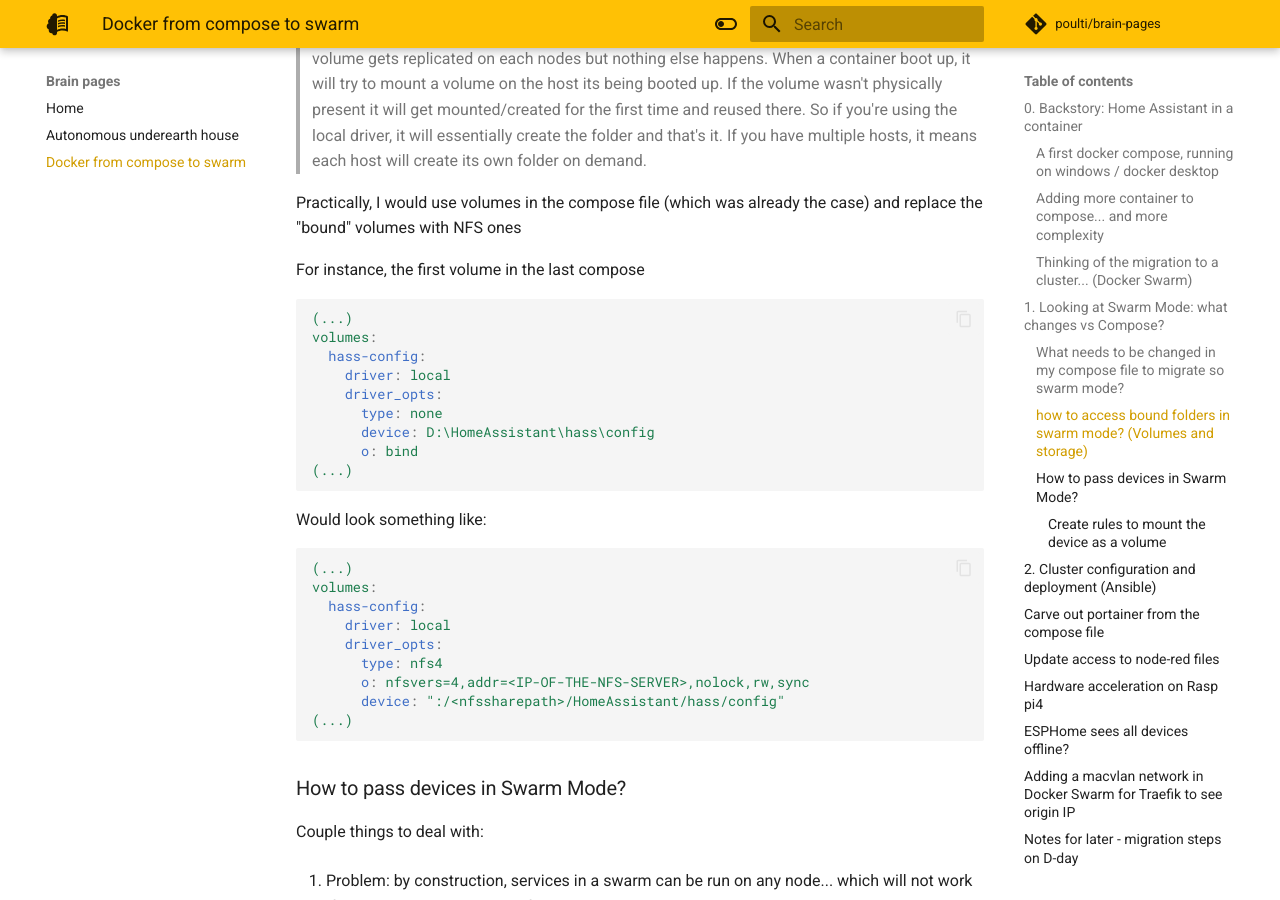
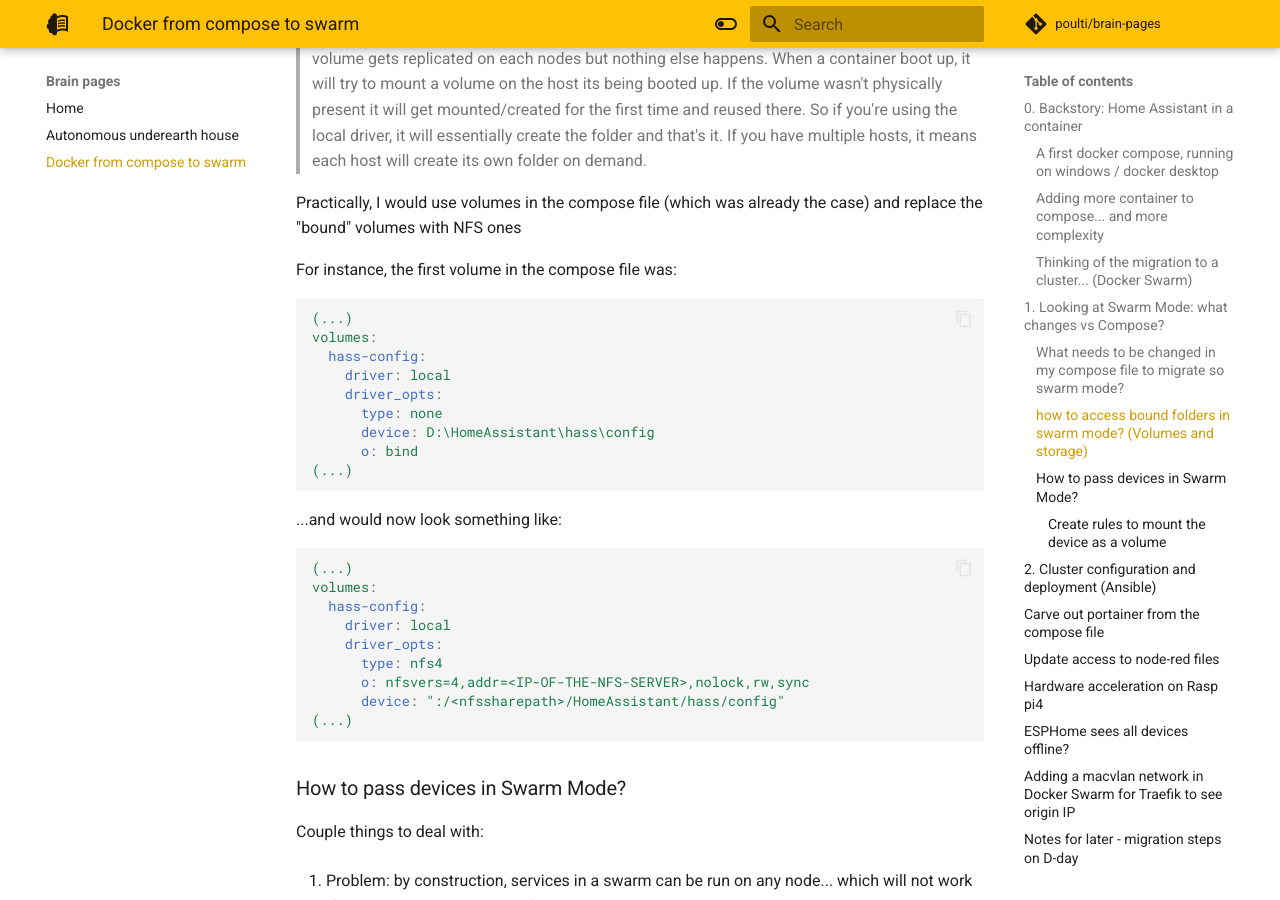
Before and after one commit to poulti/brain-pages, an MkDocs documentation site: the page built from docs/docker-from-compose-to-swarm.md, in a window 1280 px wide and 900 px high, scrolled down 7051 px. Built offline with MkDocs 1.6.1 and Material for MkDocs 9.7.7, drawn with Linux system fonts in a browser that asks for light colours; comment, search, counter and statistics services are not loaded.

Commit message:
Clarify language

````diff
--- a/docs/docker-from-compose-to-swarm.md
+++ b/docs/docker-from-compose-to-swarm.md
@@ -262,7 +262,7 @@
 
 Practically, I would use volumes in the compose file (which was already the case) and replace the "bound" volumes with NFS ones
 
-For instance, the first volume in the last compose
+For instance, the first volume in the compose file was:
 ```yaml
 (...)
 volumes:
@@ -274,7 +274,7 @@
       o: bind
 (...)
 ```
-Would look something like:
+...and would now look something like:
 ```yaml
 (...)
 volumes:
````
